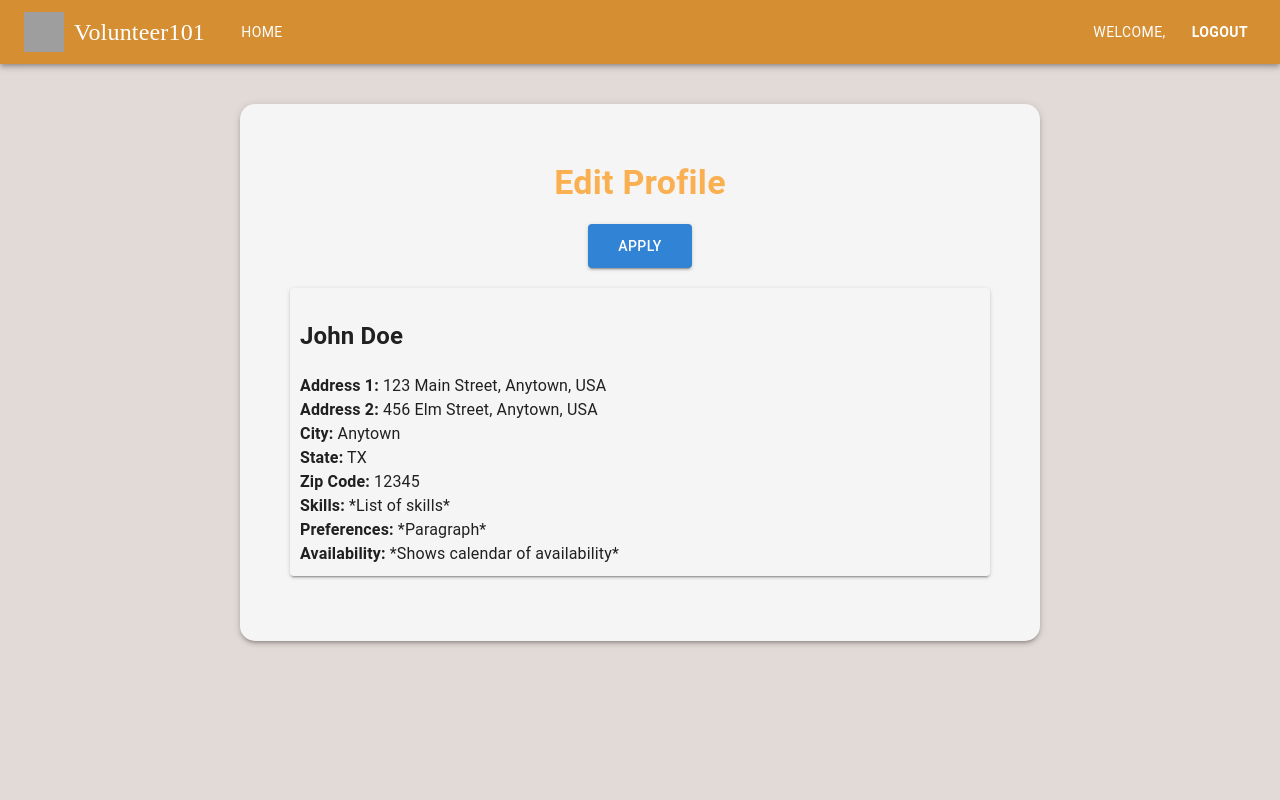
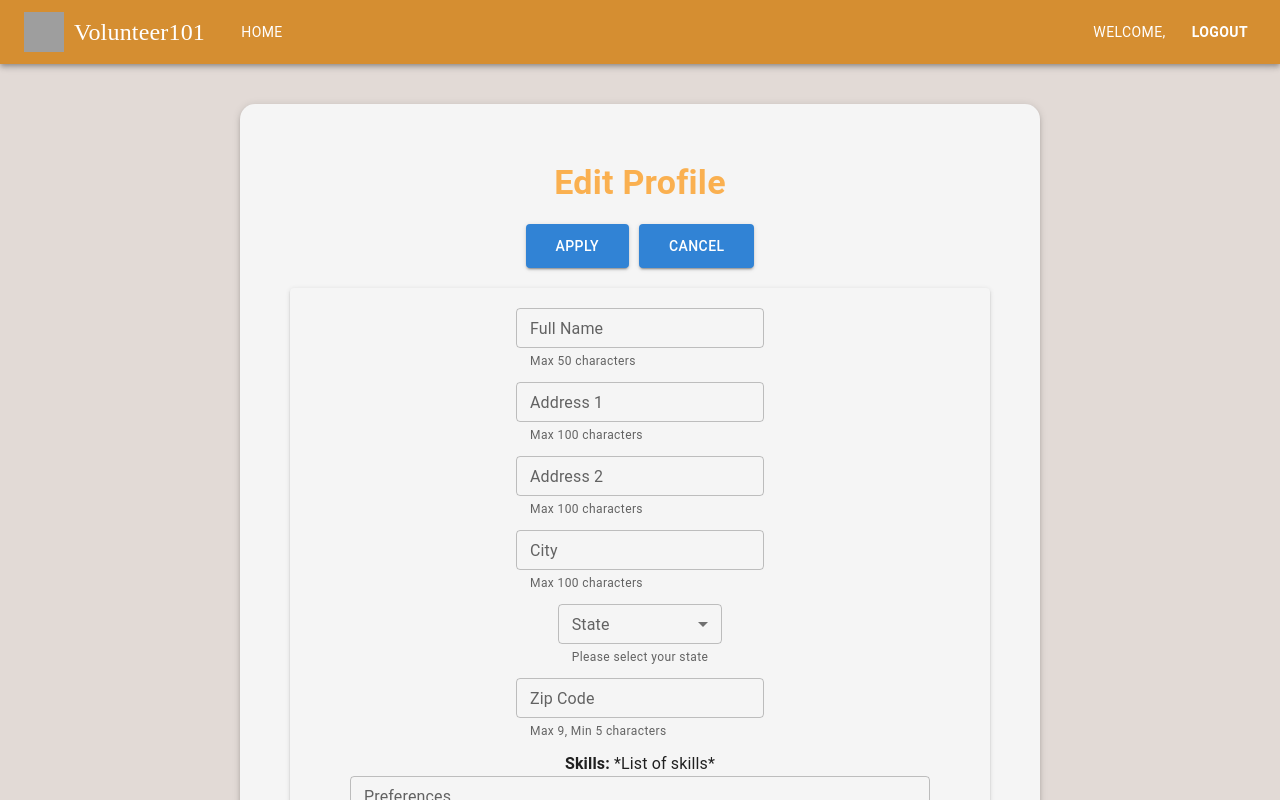
Before and after one commit to notbali/COSC-4353-Project, a React (Create React App) app in the folder frontend/: page /profile/1/edit in a window 1280 px wide. Shown: the top 800 px of the page. Built offline with nearby package versions, Linux system fonts and the light colour scheme; grey boxes are pictures that could not be loaded.

Commit message:
Modified edit page

```diff
--- a/frontend/src/pages/UserProfileMgmt.jsx
+++ b/frontend/src/pages/UserProfileMgmt.jsx
@@ -6,19 +6,72 @@ import {
   Fade,
   Button,
 } from "@mui/material";
-import { styled, keyframes } from "@mui/system";
+import { styled } from "@mui/system";
 import axios from "axios";
 import { useNavigate } from "react-router-dom";
+import {TextField, MenuItem} from '@mui/material';
 // import { Dropdown } from '@mui/base/Dropdown';
 // import { MenuButton } from '@mui/base/MenuButton';
 // import { Menu } from '@mui/base/Menu';
-// import { MenuItem } from '@mui/base/MenuItem';
-
 
 const UserProfileMgmt = ({userId}) => {
+  // State to store user data
+  const [user, setUser] = useState({
+    name: "",
+    address1: "",
+    address2: "",
+    city: "",
+    state: "",
+    zip: "",
+    skills: "",
+    preference: "",
+    availability: null,
+  });
+
+  // List of states
+  const states = [
+    "AL", "AK", "AZ", "AR", "CA", "CO", "CT", "DE", "FL", "GA",
+    "HI", "ID", "IL", "IN", "IA", "KS", "KY", "LA", "ME", "MD",
+    "MA", "MI", "MN", "MS", "MO", "MT", "NE", "NV", "NH", "NJ",
+    "NM", "NY", "NC", "ND", "OH", "OK", "OR", "PA", "RI", "SC",
+    "SD", "TN", "TX", "UT", "VT", "VA", "WA", "WV", "WI", "WY"
+  ];
+
   const navigate = useNavigate();
   const [checked] = useState(true);
-  const handleApply = () => {
+
+  // // Fetch user data from the backend
+  // useEffect(() => {
+  //   const fetchUserData = async () => {
+  //     try {
+  //       const response = await axios.get(`http://localhost:4000/profile/${userId}`);
+  //       setUser(response.data);
+  //     } catch (error) {
+  //       console.error("Error fetching user data:", error);
+  //     }
+  //   };
+  //   fetchUserData();
+  // }, [userId]);
+
+  // Function to handle changes
+  const handleChange = (e) => {
+    setUser((prev) => ({ ...prev, [e.target.name]: e.target.value }));
+  };
+
+  // Function to apply changes
+  // *Note this function will cause errors because the backend is not set up yet*
+  const handleApply = async e => {
+    e.preventDefault();
+    try{
+      axios.put(`http://localhost:4000/profile/${userId}`, user);
+      navigate(`/profile/${userId}`);
+    } catch (err) {
+      console.error("Error updating user data:", err);
+    }
+  };
+
+  // Function to cancel changes and go back to profile
+  const handleCancel = () => {
     navigate(`/profile/${userId}`);
   };
 
@@ -32,6 +85,8 @@ const UserProfileMgmt = ({userId}) => {
     },
     padding: "10px 30px",
     marginTop: "20px",
+    marginLeft: "5px",
+    marginRight: "5px",
     transition: "all 0.4s ease",
   }));
 
@@ -68,6 +123,9 @@ const UserProfileMgmt = ({userId}) => {
             <StyledButton variant="contained" onClick={handleApply}>
                 Apply
             </StyledButton>
+            <StyledButton variant="contained" onClick={handleCancel}>
+                Cancel
+            </StyledButton>
           </Typography>
           <Fade in={checked} timeout={600}>
             <Paper
@@ -78,35 +136,120 @@ const UserProfileMgmt = ({userId}) => {
                 backgroundColor: "#f5f5f5",
               }}
             >
-              <div>
-                <h2>
-                  <b>John Doe</b>
-                </h2>
+              <Typography textAlign={"center"}>
+                <div style={{marginTop: "10px", marginBottom: "10px"}}>
+                  <TextField
+                    id="name"
+                    helperText="Max 50 characters"
+                    label="Full Name"
+                    variant="outlined"
+                    size="small"
+                    inputProps={{
+                      maxLength:50,
+                      onChange: handleChange,
+                      name: "name"
+                    }}
+                  />
                 </div>
-              <div>
-                  <b>Address 1:</b> 123 Main Street, Anytown, USA
+                <div style={{marginBottom: "10px"}}>
+                  <TextField
+                    id="address1"
+                    helperText="Max 100 characters"
+                    label="Address 1"
+                    variant="outlined"
+                    size="small"
+                    inputProps={{
+                      maxLength:100,
+                      onChange: handleChange,
+                      name: "address1"
+                    }}
+                  />
                 </div>
-              <div>
-                  <b>Address 2:</b> 456 Elm Street, Anytown, USA
+                <div style={{marginBottom: "10px"}}>
+                  <TextField
+                    id="address2"
+                    helperText="Max 100 characters"
+                    label="Address 2"
+                    variant="outlined"
+                    size="small"
+                    inputProps={{
+                      maxLength:100,
+                      onChange: handleChange,
+                      name: "address2"
+                    }}
+                  />
                 </div>
-              <div>
-                  <b>City:</b> Anytown
+                <div style={{marginBottom: "10px"}}>
+                  <TextField
+                    id="city"
+                    helperText="Max 100 characters"
+                    label="City"
+                    variant="outlined"
+                    size="small"
+                    inputProps={{
+                      maxLength:100,
+                      onChange: handleChange,
+                      name: "city"
+                    }}
+                  />
                 </div>
-              <div>
-                  <b>State:</b> TX
+                <div style={{marginBottom: "10px"}}>
+                  <TextField
+                    id="state"
+                    helperText="Please select your state"
+                    select
+                    label="State"
+                    variant="outlined"
+                    size="small"
+                    onChange={handleChange}
+                    name="state"
+                  >
+                    {states.map((option) => (
+                      <MenuItem key={option} value={option}>
+                        {option}
+                      </MenuItem>
+                    ))}
+                  </TextField>
                 </div>
-              <div>
-                  <b>Zip Code:</b> 12345
+                <div style={{marginBottom: "10px"}}>
+                  <TextField
+                    id="zip"
+                    helperText="Max 9, Min 5 characters"
+                    label="Zip Code"
+                    variant="outlined"
+                    size="small"
+                    inputProps={{
+                      maxLength:9,
+                      minLength:5,
+                      onChange: handleChange,
+                      name: "zip"
+                    }}
+                  />
                 </div>
                 <div>
                     <b>Skills:</b> *List of skills*
                 </div>
-              <div>
-                  <b>Preferences:</b> *Paragraph*
+                <div style={{marginBottom: "10px", marginLeft: "50px", marginRight: "50px"}}>
+                  <TextField
+                    id="preferences"
+                    helperText="Max 1000 characters"
+                    multiline
+                    rows={4}
+                    fullWidth
+                    label="Preferences"
+                    variant="outlined"
+                    size="small"
+                    inputProps={{
+                      maxLength:1000,
+                      onChange: handleChange,
+                      name: "preferences"
+                    }}
+                  />
                 </div>
                 <div>
                     <b>Availability:</b> *Shows calendar of availability*
                 </div>
+              </Typography>
             </Paper>
           </Fade>
         </Paper>
```
Lines whose indentation alone changed are shown as unchanged.
